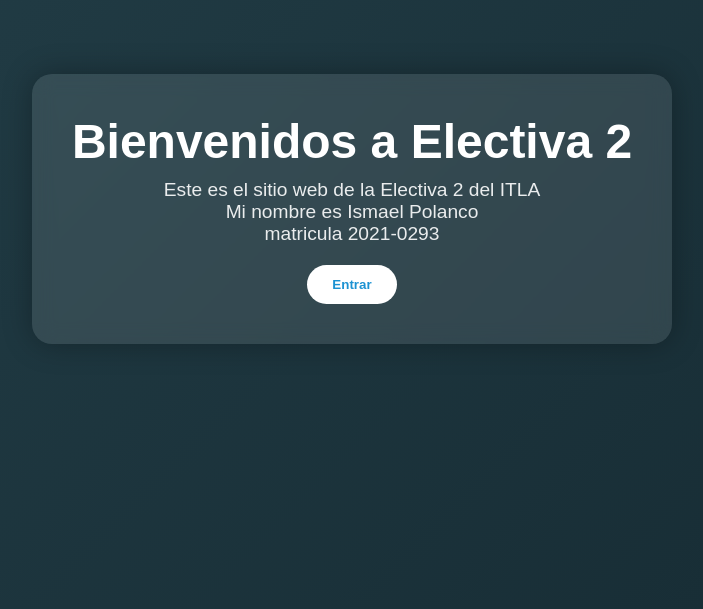
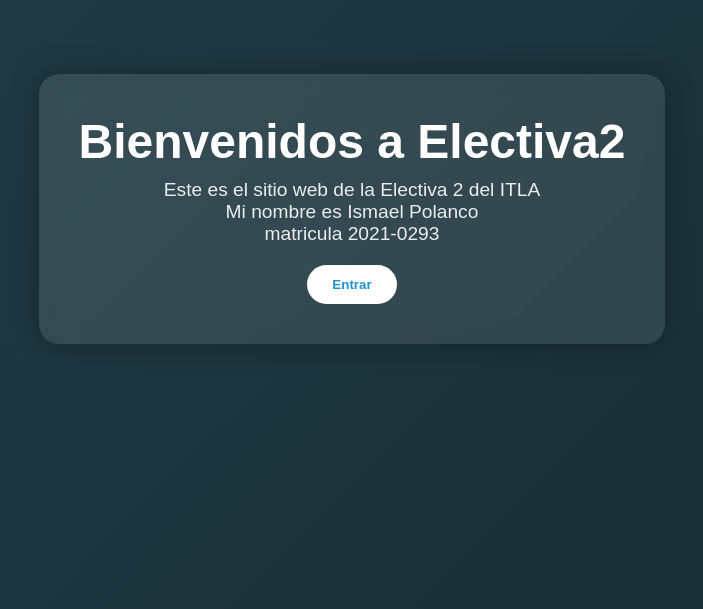
Before and after one commit to sanimpop/Parcial1_electiva2, a plain HTML site: page Index.html in a window 1280 px wide. Shown: the part 191-800 px from the top of the page, without its empty margins (288-991 px from the left). Drawn offline with Linux system fonts and the light colour scheme.

Commit message:
Intento3

```diff
--- a/Index.html
+++ b/Index.html
@@ -84,7 +84,7 @@
 <body>
 
   <div class="container">
-    <h1>Bienvenidos a Electiva 2</h1>
+    <h1>Bienvenidos a Electiva2</h1>
     <p>Este es el sitio web de la Electiva 2 del ITLA </p>
     <p>Mi nombre es Ismael Polanco</p>
     <p>matricula 2021-0293</p>
```
